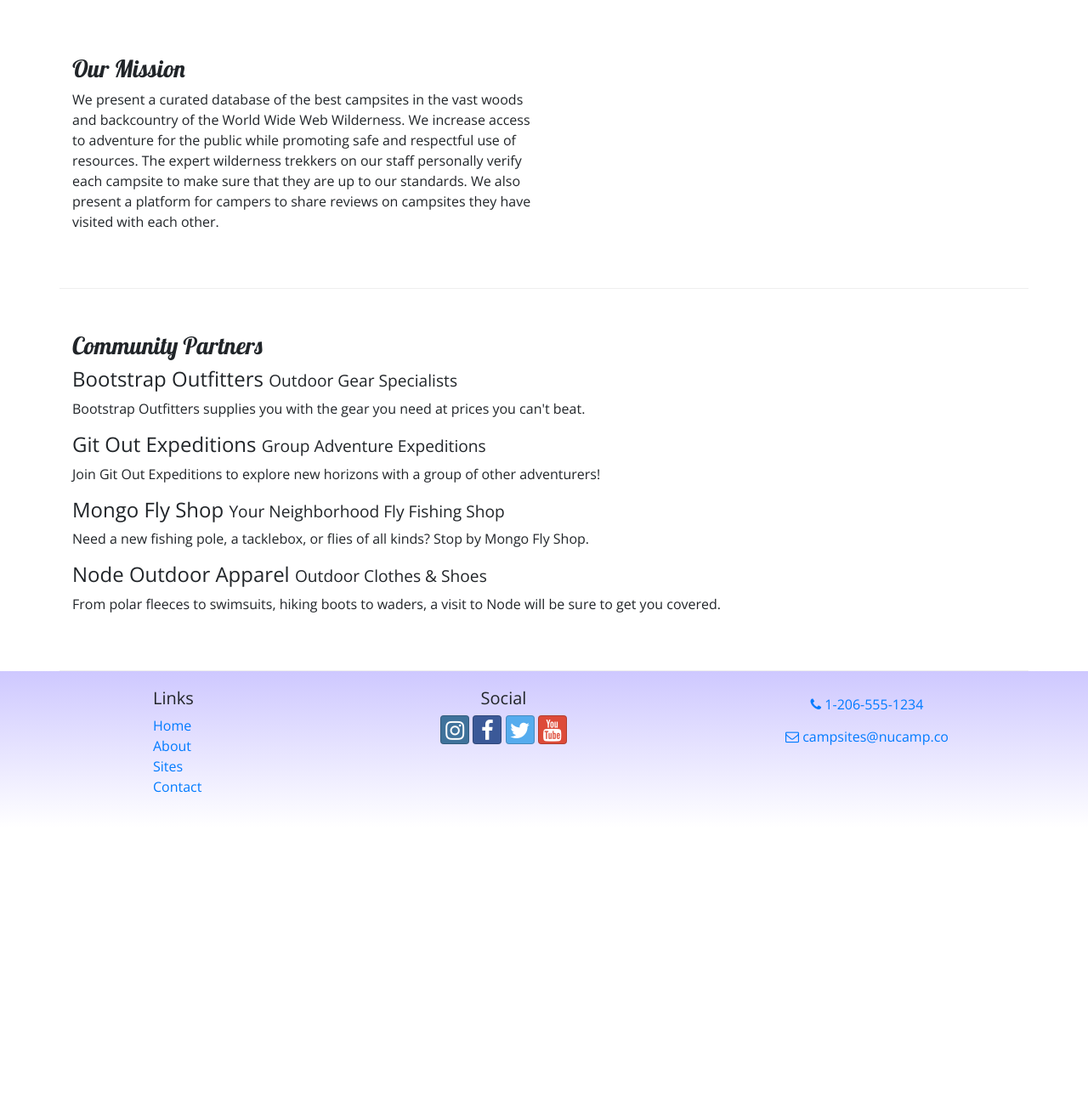
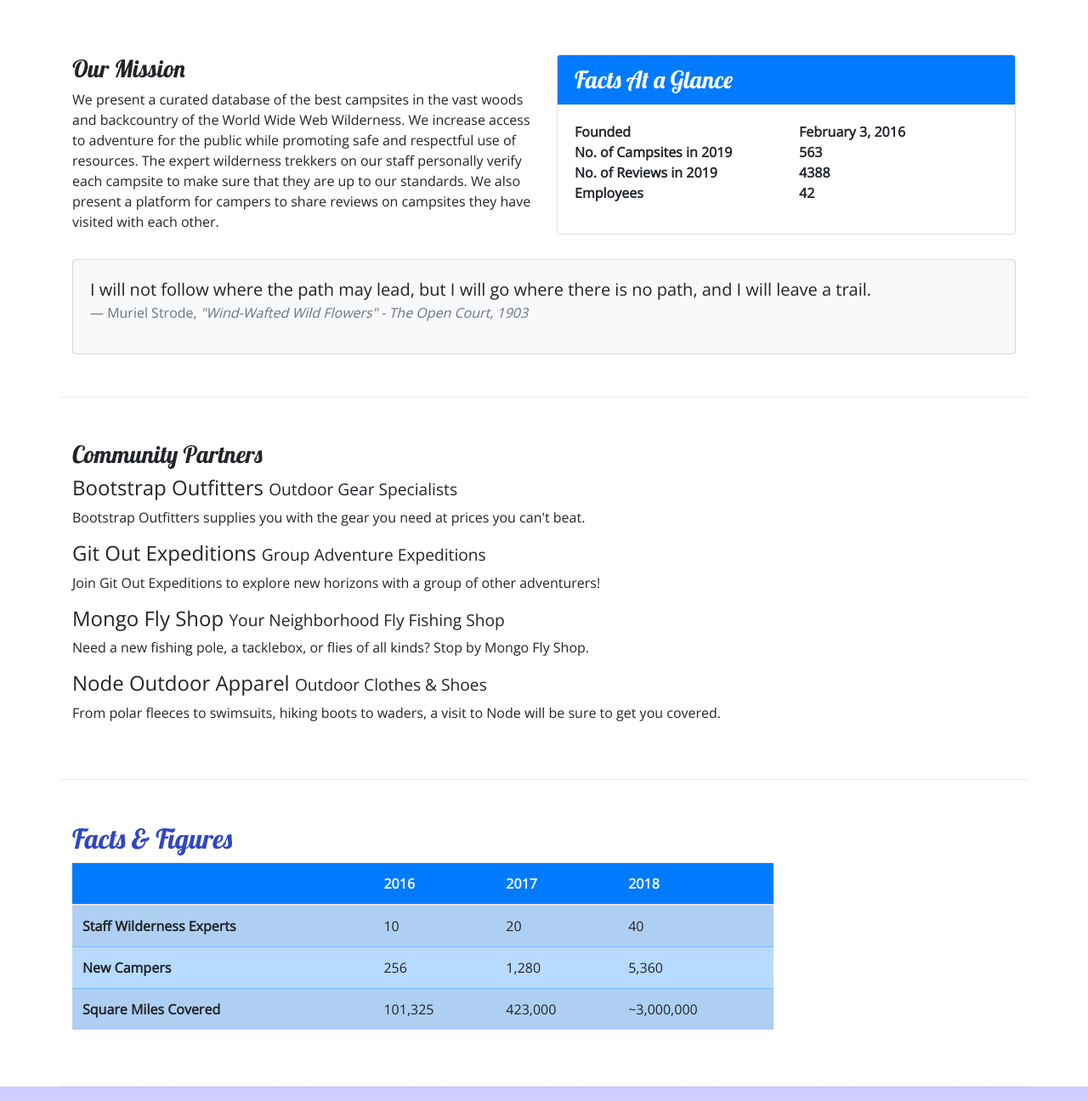
Before and after one commit to Abmiram/nucamp-bootstrap, a website: page aboutus.html in a window 1280 px wide. Shown: the part 340-1636 px from the top of the page at 85% size. Before the commit the page ends 1314 px from the top, so only its background shows below. Drawn offline with nearby package versions, Linux system fonts and the light colour scheme.

Commit message:
tables and cards

```diff
--- a/aboutus.html
+++ b/aboutus.html
@@ -38,10 +38,13 @@
             </button>
             <div class="collapse navbar-collapse" id="nucampNavbar">
                 <ul class="navbar-nav">
-                    <li class="nav-item"><a class="nav-link" href="/index.html"><i class="fa fa-home fa-lg"></i> Home</a></li>
-                    <li class="nav-item active"><a class="nav-link" href="#"><i class="fa fa-info fa-lg"></i> About</a></li>
+                    <li class="nav-item"><a class="nav-link" href="/index.html"><i class="fa fa-home fa-lg"></i>
+                            Home</a></li>
+                    <li class="nav-item active"><a class="nav-link" href="#"><i class="fa fa-info fa-lg"></i> About</a>
+                    </li>
                     <li class="nav-item"><a class="nav-link" href="#"><i class="fa fa-list fa-lg"></i> Sites</a></li>
-                    <li class="nav-item"><a class="nav-link" href="contactus.html"><i class="fa fa-address-card fa-lg"></i> Contact</a></li>
+                    <li class="nav-item"><a class="nav-link" href="contactus.html"><i
+                                class="fa fa-address-card fa-lg"></i> Contact</a></li>
                 </ul>
             </div>
         </div>
@@ -54,15 +57,49 @@
                     <li class="breadcrumb-item"><a href="index.html">Home</a></li>
                     <li class="breadcrumb-item active">About Us</li>
                 </ol>
-               <h2>About Us</h2>
-               <hr />
+                <h2>About Us</h2>
+                <hr />
             </div>
         </div>
 
         <div class="row row-content">
             <div class="col-sm-6">
                 <h3>Our Mission</h3>
-                <p>We present a curated database of the best campsites in the vast woods and backcountry of the World Wide Web Wilderness. We increase access to adventure for the public while promoting safe and respectful use of resources. The expert wilderness trekkers on our staff personally verify each campsite to make sure that they are up to our standards. We also present a platform for campers to share reviews on campsites they have visited with each other.</p>
+                <p>We present a curated database of the best campsites in the vast woods and backcountry of the World
+                    Wide Web Wilderness. We increase access to adventure for the public while promoting safe and
+                    respectful use of resources. The expert wilderness trekkers on our staff personally verify each
+                    campsite to make sure that they are up to our standards. We also present a platform for campers to
+                    share reviews on campsites they have visited with each other.</p>
+            </div>
+            <div class="col-sm-6">
+                <div class="card">
+                    <h3 class="card-header bg-primary text-white">Facts At a Glance</h3>
+                    <div class="card-body">
+                        <dl class="row">
+                            <dt class="col-6">Founded</dt>
+                            <dt class="col-6">February 3, 2016</dt>
+                            <dt class="col-6">No. of Campsites in 2019</dt>
+                            <dt class="col-6">563</dat>
+                            <dt class="col-6">No. of Reviews in 2019</dt>
+                            <dt class="col-6">4388</dt>
+                            <dt class="col-6">Employees</dt>
+                            <dt class="col-6">42</dt>
+                        </dl>
+                    </div>
+                </div>
+            </div>
+            <div class="col">
+                <div class="card bg-light mt-3">
+                    <blockquote class="blockquote card-body">
+                        <p class="mb-0">I will not follow where the path may lead, but I will go where there is no path, and I will
+                            leave a trail.</p>
+                            <footer class="blockquote-footer">Muriel Strode,
+                                <cite title="Source Title">"Wind-Wafted Wild Flowers" -
+                                    The Open Court, 1903
+                                </cite>
+                            </footer>
+                    </blockquote>
+                </div>
             </div>
         </div>
 
@@ -70,18 +107,62 @@
             <div class="col">
                 <h3>Community Partners</h3>
                 <h4>Bootstrap Outfitters <small>Outdoor Gear Specialists</small></h4>
-                <p class="d-none d-sm-block">Bootstrap Outfitters supplies you with the gear you need at prices you can't beat.</p>
+                <p class="d-none d-sm-block">Bootstrap Outfitters supplies you with the gear you need at prices you
+                    can't beat.</p>
                 <h4>Git Out Expeditions <small>Group Adventure Expeditions</small></h4>
-                <p class="d-none d-sm-block">Join Git Out Expeditions to explore new horizons with a group of other adventurers!</p>
+                <p class="d-none d-sm-block">Join Git Out Expeditions to explore new horizons with a group of other
+                    adventurers!</p>
                 <h4>Mongo Fly Shop <small>Your Neighborhood Fly Fishing Shop</small></h4>
-                <p class="d-none d-sm-block">Need a new fishing pole, a tacklebox, or flies of all kinds? Stop by Mongo Fly Shop.</p>
+                <p class="d-none d-sm-block">Need a new fishing pole, a tacklebox, or flies of all kinds? Stop by Mongo
+                    Fly Shop.</p>
                 <h4>Node Outdoor Apparel <small>Outdoor Clothes & Shoes</small></h4>
-                <p class="d-none d-sm-block">From polar fleeces to swimsuits, hiking boots to waders, a visit to Node will be sure to get you covered.</p>
+                <p class="d-none d-sm-block">From polar fleeces to swimsuits, hiking boots to waders, a visit to Node
+                    will be sure to get you covered.</p>
             </div>
         </div>
+
+        <div class="row row-content">
+            <div class="col-sm-9">
+                <h2>Facts &amp; Figures</h2>
+                <div class="table-responsive">
+                    <table class="table table-striped">
+                        <thead>
+                            <tr class="bg-primary text-light">
+                                <th></th>
+                                <th>2016</th>
+                                <th>2017</th>
+                                <th>2018</th>
+                            </tr>
+                        </thead>
+                        <tbody class="table-primary">
+                            <tr>
+                                <th>Staff Wilderness Experts</th>
+                                <td>10</td>
+                                <td>20</td>
+                                <td>40</td>
+                            </tr>
+                            <tr>
+                                <th>New Campers</th>
+                                <td>256</td>
+                                <td>1,280</td>
+                                <td>5,360</td>
+                            </tr>
+                            <tr>
+                                <th>Square Miles Covered</th>
+                                <td>101,325</td>
+                                <td>423,000</td>
+                                <td>~3,000,000</td>
+                            </tr>
+                        </tbody>
+                    </table>
+                </div>
+            </div>
+        </div>
+
+
     </div>
 
-    <footer>
+    <footer class="site-footer">
         <div class="container">
             <div class="row">
                 <div class="col-4 col-sm-2 offset-1">
@@ -110,7 +191,7 @@
                     <a role="button" class="btn btn-link" href="mailto:campsites@nucamp.co"><i
                             class="fa fa-envelope-o"></i> campsites@nucamp.co</a>
                 </div>
-           </div>
+            </div>
         </div>
     </footer>
 
--- a/css/styles.css
+++ b/css/styles.css
@@ -14,7 +14,7 @@ header h2 {
     color: #CEC8FF;
 }
 
-footer {
+.site-footer {
     background-image: linear-gradient(#CEC8FF, white);
     padding: 20px 0;
 }
```
Also changed, not shown: contactus.html (+1 -1 lines), index.html (+2 -2 lines).
